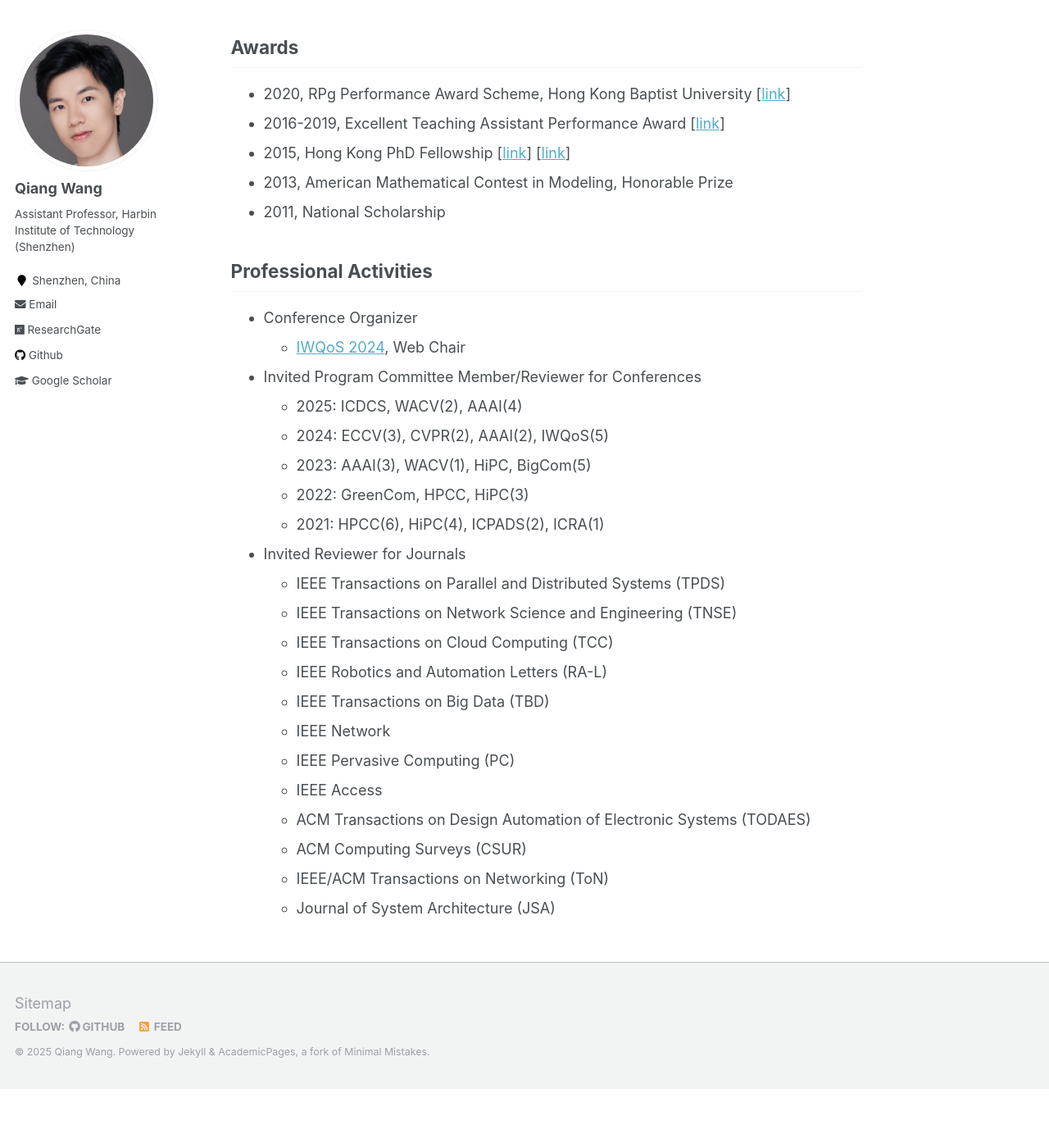
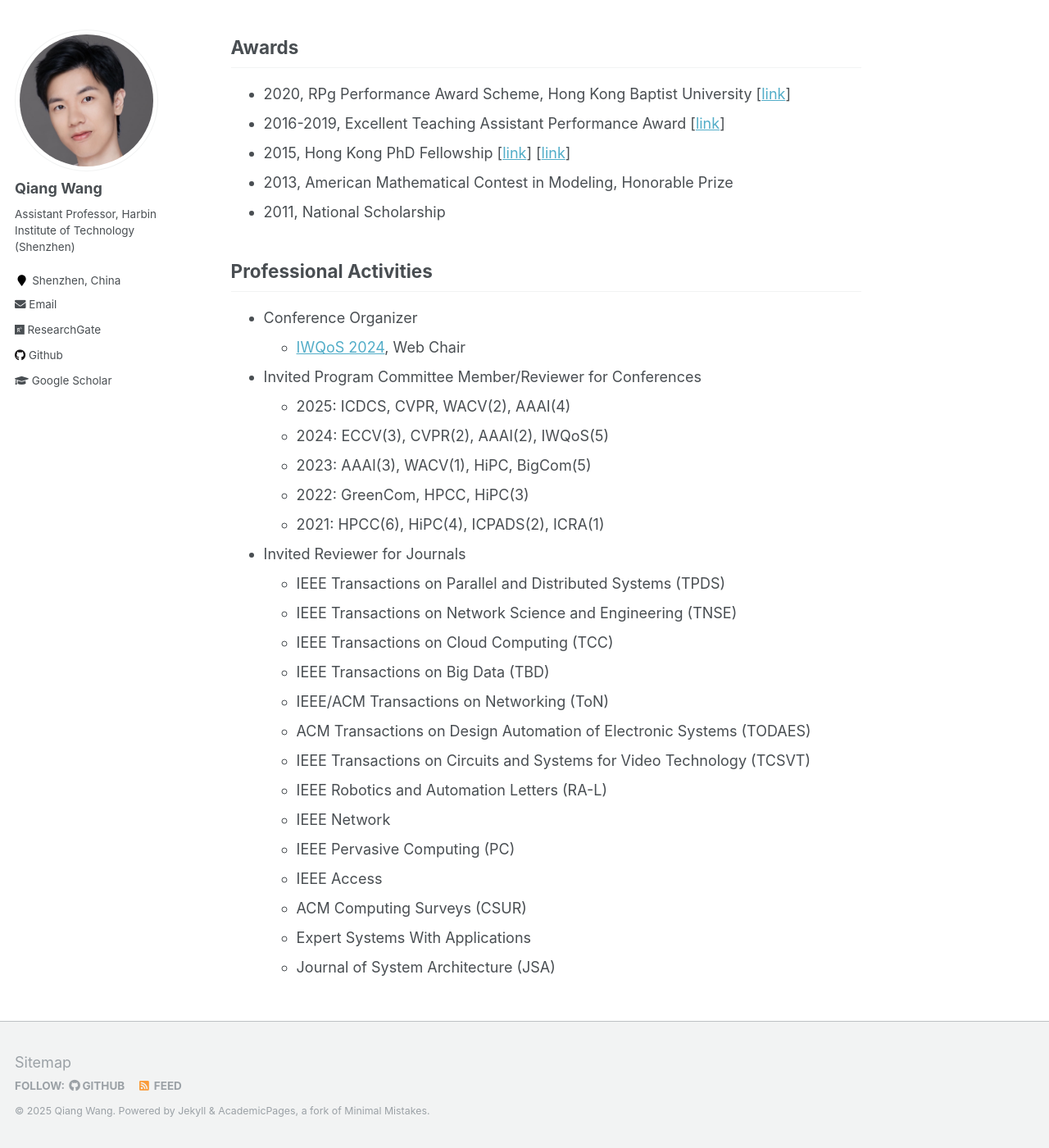
Before and after one commit to blackjack2015/blackjack2015.github.io, a Jekyll site: the page built from _pages/about.md, in a window 1280 px wide and 1400 px high, scrolled down 2916 px. Shown: the whole window at 82% size. Built offline with Jekyll 4.4.1, drawn with Linux system fonts in a browser that asks for light colours; before the commit the page ends 4244 px from its top, so only the background shows below that.

Commit message:
Update about.md

```diff
--- a/_pages/about.md
+++ b/_pages/about.md
@@ -63,7 +63,7 @@ Qiang Wang is currently an Assistant Professor at Department of Computer Science
 + Conference Organizer
     + [IWQoS 2024](https://iwqos2024.ieee-iwqos.org/committees/organizing-committee), Web Chair
 + Invited Program Committee Member/Reviewer for Conferences
-    + 2025: ICDCS, WACV(2), AAAI(4)
+    + 2025: ICDCS, CVPR, WACV(2), AAAI(4)
     + 2024: ECCV(3), CVPR(2), AAAI(2), IWQoS(5)
     + 2023: AAAI(3), WACV(1), HiPC, BigCom(5)
     + 2022: GreenCom, HPCC, HiPC(3)
@@ -72,12 +72,14 @@ Qiang Wang is currently an Assistant Professor at Department of Computer Science
     + IEEE Transactions on Parallel and Distributed Systems (TPDS)
     + IEEE Transactions on Network Science and Engineering (TNSE)
     + IEEE Transactions on Cloud Computing (TCC)
+    + IEEE Transactions on Big Data (TBD)
+    + IEEE/ACM Transactions on Networking (ToN)
+    + ACM Transactions on Design Automation of Electronic Systems (TODAES)
+    + IEEE Transactions on Circuits and Systems for Video Technology (TCSVT)
     + IEEE Robotics and Automation Letters (RA-L)
-    + IEEE Transactions on Big Data (TBD)
     + IEEE Network
     + IEEE Pervasive Computing (PC)
     + IEEE Access
-    + ACM Transactions on Design Automation of Electronic Systems (TODAES)
     + ACM Computing Surveys (CSUR)
-    + IEEE/ACM Transactions on Networking (ToN)
+    + Expert Systems With Applications
     + Journal of System Architecture (JSA)
```
